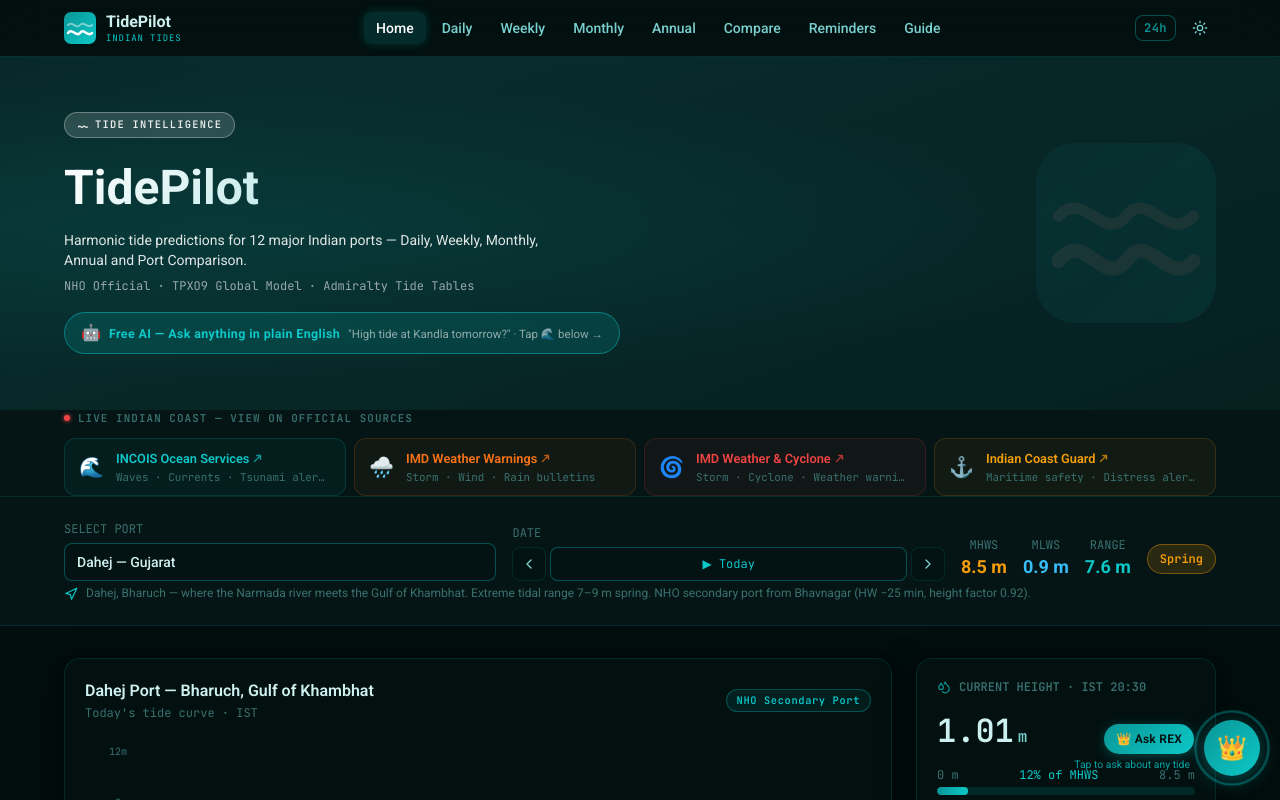
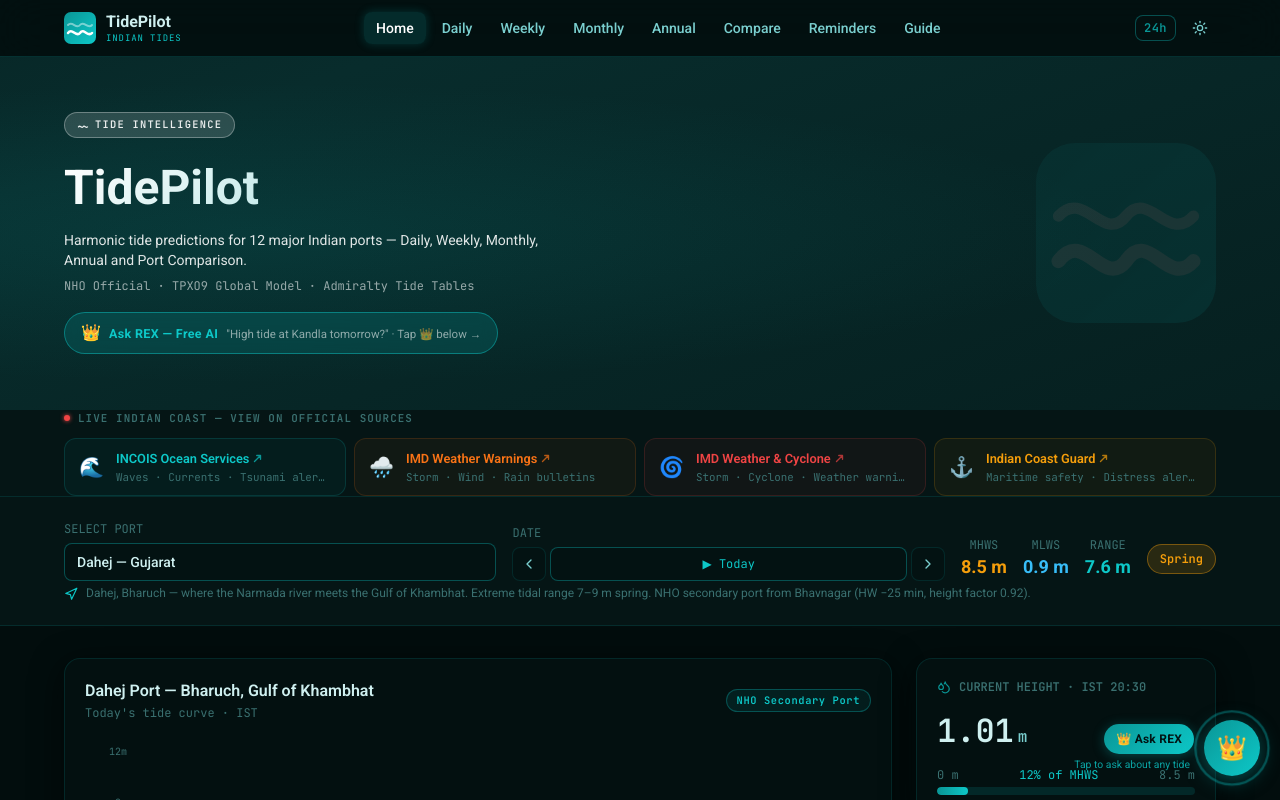
Before and after one commit to sujirex/tidepilot, a Next.js app: page / in a window 1280 px wide. Shown: the top 800 px of the page. Built offline with nearby package versions, Linux system fonts and the light colour scheme.

Commit message:
rebrand: REX hero text, crown icon.svg favicon

```diff
--- a/src/app/page.tsx
+++ b/src/app/page.tsx
@@ -383,7 +383,7 @@
               backdropFilter: 'blur(8px)',
             }}
           >
-            <span style={{ fontSize: '1rem' }}>🤖</span>
+            <span style={{ fontSize: '1rem' }}>👑</span>
             <div>
               <span style={{
                 fontSize: '0.78rem',
@@ -391,14 +391,14 @@
                 color: '#0DC8C8',
                 letterSpacing: '0.03em',
               }}>
-                Free AI — Ask anything in plain English
+                Ask REX — Free AI
               </span>
               <span style={{
                 fontSize: '0.72rem',
                 color: 'rgba(255,255,255,0.55)',
                 marginLeft: 8,
               }}>
-                "High tide at Kandla tomorrow?" · Tap 🌊 below →
+                "High tide at Kandla tomorrow?" · Tap 👑 below →
               </span>
             </div>
           </div>
```
Also changed, not shown: src/app/icon.svg (added).
